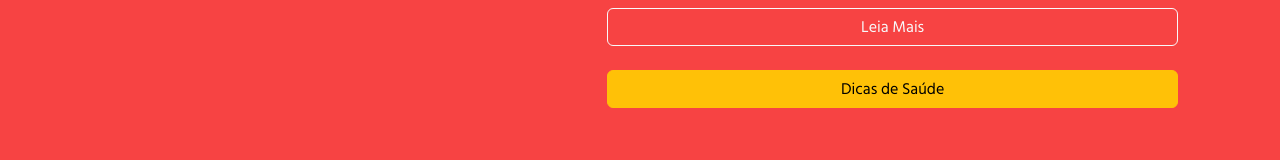
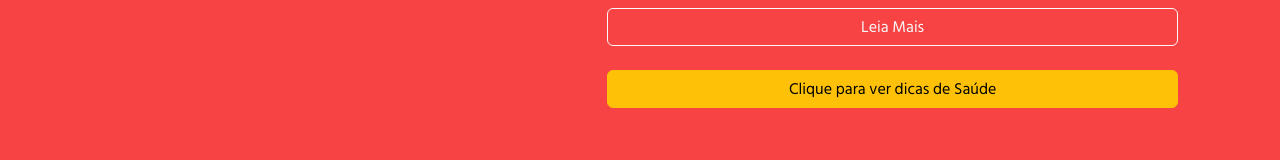
Before and after one commit to Ncgrande/DoacaodeSangue, a plain HTML site: page index.html in a window 1280 px wide. Shown: the part 1183-1343 px from the top of the page. Drawn offline with nearby package versions, Linux system fonts and the light colour scheme.

Commit message:
index.html

```diff
--- a/index.html
+++ b/index.html
@@ -151,7 +151,7 @@
                 >Leia Mais</a>
             </div>
             <div class="advice-section mt-4 text-center">
-              <button id="get-advice" class="btn btn-warning mb-2">Dicas de Saúde</button>
+              <button id="get-advice" class="btn btn-warning mb-2">Clique para ver dicas de Saúde</button>
               <p id="advice-text" class="fw-bold"></p>
             </div>
           </div>
```
